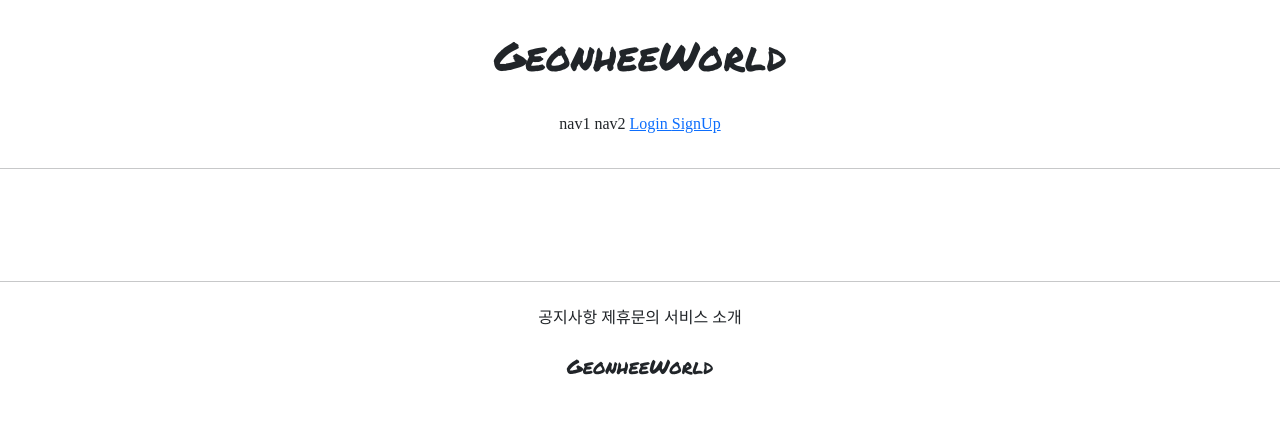
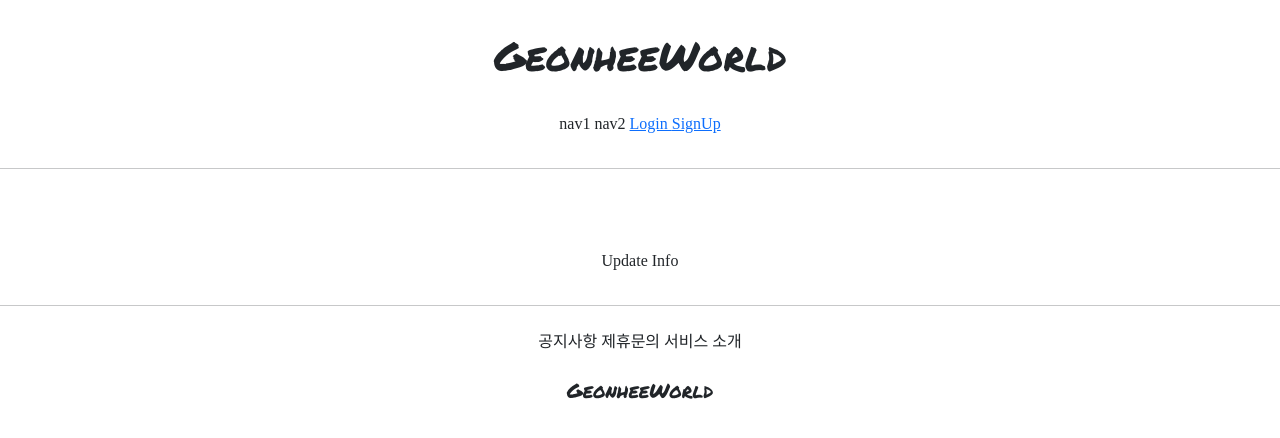
Before and after one commit to ghgh3644/gsgs_1, a Django app: template accountapp/templates/accountapp/detail.html in a window 1280 px wide. Shown: the top 438 px of the page. Run offline with Django 3.2, Linux system fonts and the light colour scheme; the template is opened without the code that fills it, so the values that code supplies are empty; parts of the project's set-up code (start-up, migrations or seed data) failed here and were passed over; some libraries are stand-ins or nearby versions; some web fonts are replaced.

Commit message:
7/20 gs_3ban_1_2

```diff
--- a/accountapp/templates/accountapp/detail.html
+++ b/accountapp/templates/accountapp/detail.html
@@ -10,6 +10,10 @@
         <div>
             {{ target_user.date_joined }}
         </div>
+        <div>
+            <a href="{% url 'accountapp:update' pk=target_user.pk %}"></a>
+            Update Info
+        </div>
     </div>
 
 
--- a/accountapp/urls.py
+++ b/accountapp/urls.py
@@ -1,7 +1,7 @@
 from django.contrib.auth.views import LoginView, LogoutView
 from django.urls import path
 
-from accountapp.views import hello_world, AccountCreateView, AccountDetailView
+from accountapp.views import hello_world, AccountCreateView, AccountDetailView, AccountUpdateView
 
 app_name = 'accountapp'
 
@@ -14,5 +14,7 @@ urlpatterns = [
 
     path('create/', AccountCreateView.as_view(), name='create'),
 
-    path('detail/<int:pk>', AccountDetailView.as_view(), name='detail')
+    path('detail/<int:pk>', AccountDetailView.as_view(), name='detail'),
+
+    path('update/<int:pk>', AccountUpdateView.as_view(), name='update')
     ]
```
Also changed, not shown: accountapp/views.py (+8 -1 lines).
